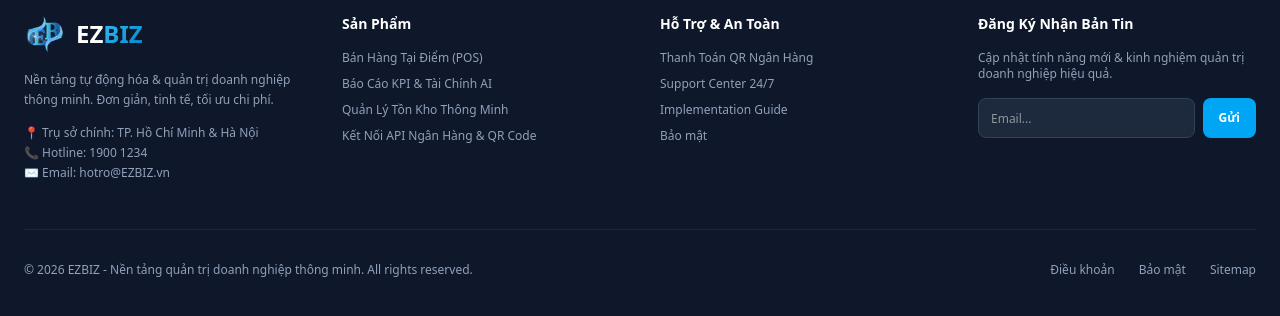
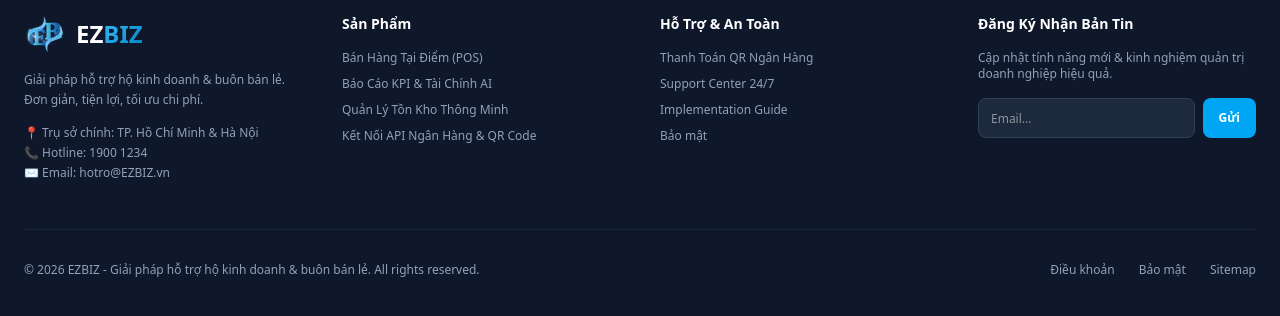
Before and after one commit to iNaTraaa/EZBIZ_LandingPage, a Vue app: page / in a window 1280 px wide. Shown: the part 8205-8521 px from the top of the page. Built offline with nearby package versions, Linux system fonts and the light colour scheme.

Commit message:
update i18n footer

```diff
--- a/src/locales/langs/en.js
+++ b/src/locales/langs/en.js
@@ -359,7 +359,7 @@
     hotlineNote: '📞 Or call Hotline directly:'
   },
   footer: {
-    tagline: 'Next-Gen intelligent business automation & management platform. Simple, elegant, cost-effective.',
+    tagline: 'Solution for small businesses & retailers. Simple, convenient, cost-effective.',
     address: '📍 Headquarters: Ho Chi Minh City & Hanoi',
     hotline: '📞 Hotline: 1900 1234',
     email: "✉️ Email: hotro{'@'}ezbiz.vn",
@@ -368,7 +368,7 @@
     colNewsletter: 'Subscribe Newsletter',
     newsletterDesc: 'Get the latest features & business management insights.',
     btnSubscribe: 'Send',
-    copyright: '© 2026 EzBiz - Intelligent Business Management Platform. All rights reserved.',
+    copyright: '© 2026 EzBiz - Solution for small businesses & retailers. All rights reserved.',
     terms: 'Terms',
     privacy: 'Privacy',
     sitemap: 'Sitemap'
--- a/src/locales/langs/vi.js
+++ b/src/locales/langs/vi.js
@@ -359,7 +359,7 @@
     hotlineNote: '📞 Hoặc gọi trực tiếp Hotline:'
   },
   footer: {
-    tagline: 'Nền tảng tự động hóa & quản trị doanh nghiệp thông minh. Đơn giản, tinh tế, tối ưu chi phí.',
+    tagline: 'Giải pháp hỗ trợ hộ kinh doanh & buôn bán lẻ. Đơn giản, tiện lợi, tối ưu chi phí.',
     address: '📍 Trụ sở chính: TP. Hồ Chí Minh & Hà Nội',
     hotline: '📞 Hotline: 1900 1234',
     email: "✉️ Email: hotro{'@'}EZBIZ.vn",
@@ -368,7 +368,7 @@
     colNewsletter: 'Đăng Ký Nhận Bản Tin',
     newsletterDesc: 'Cập nhật tính năng mới & kinh nghiệm quản trị doanh nghiệp hiệu quả.',
     btnSubscribe: 'Gửi',
-    copyright: '© 2026 EZBIZ - Nền tảng quản trị doanh nghiệp thông minh. All rights reserved.',
+    copyright: '© 2026 EZBIZ - Giải pháp hỗ trợ hộ kinh doanh & buôn bán lẻ. All rights reserved.',
     terms: 'Điều khoản',
     privacy: 'Bảo mật',
     sitemap: 'Sitemap'
```
